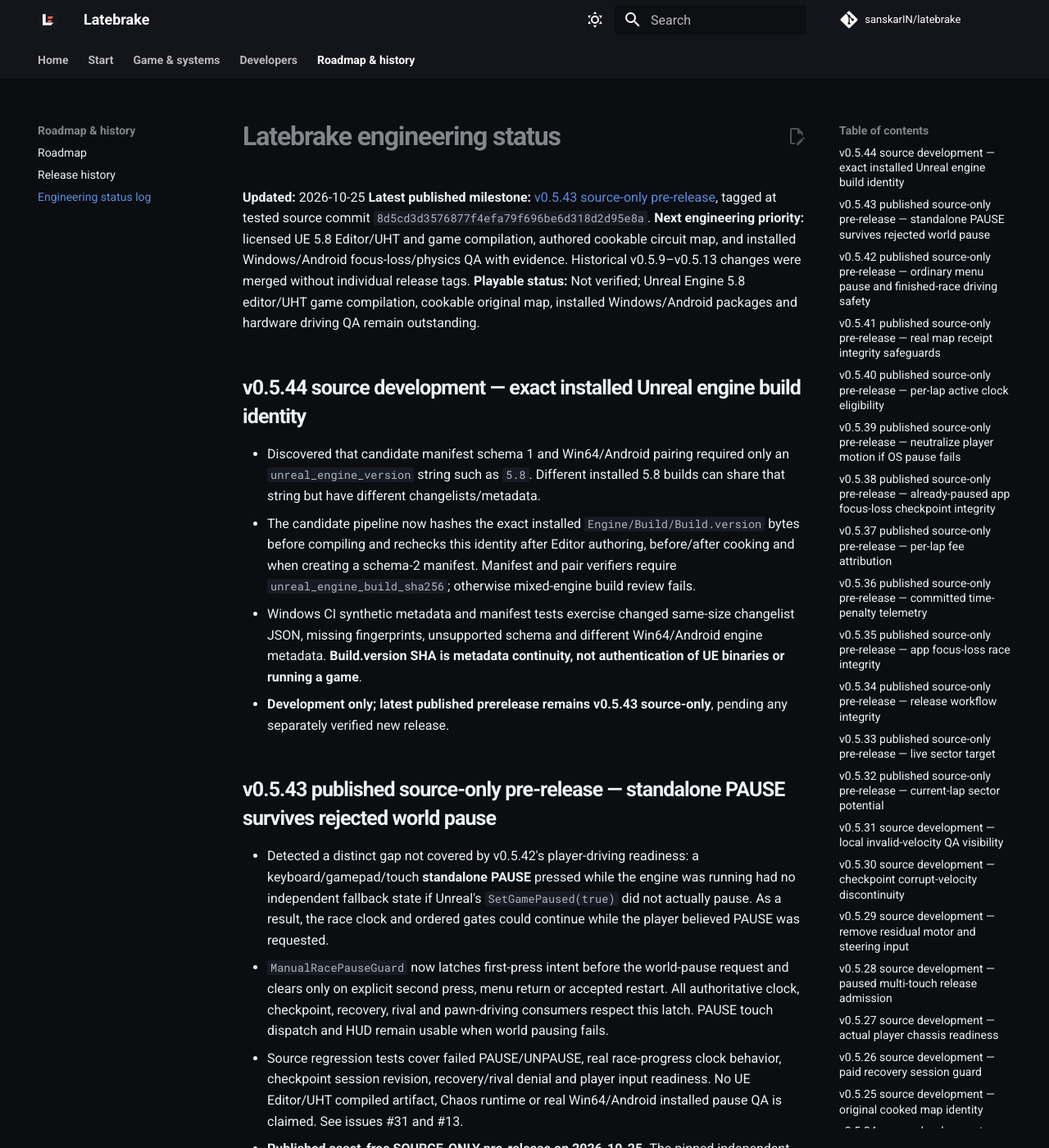
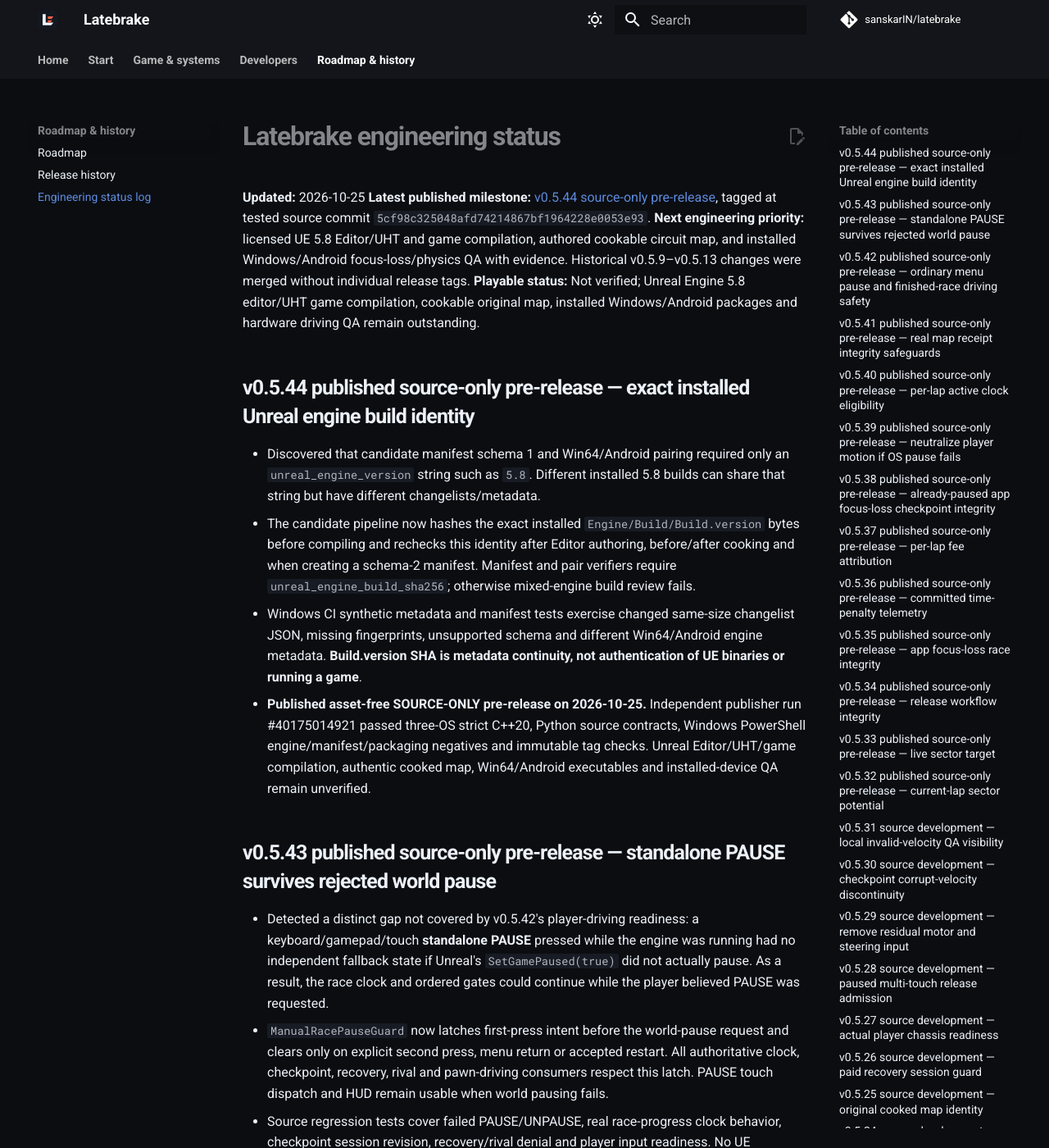
Before and after one commit to sanskarIN/latebrake, an MkDocs documentation site: the page built from docs/STATUS.md, in a window 1280 px wide and 1400 px high. Shown: the whole window at 82% size. Built offline with MkDocs 1.6.1 and Material for MkDocs 9.7.7, drawn with Linux system fonts in a browser that asks for light colours; comment, search, counter and statistics services are not loaded.

Commit message:
docs(status): record verified source-only v0.5.44 release and missing real engine QA

```diff
--- a/docs/STATUS.md
+++ b/docs/STATUS.md
@@ -1,16 +1,16 @@
 # Latebrake engineering status
 
 **Updated:** 2026-10-25
-**Latest published milestone:** [v0.5.43 source-only pre-release](https://github.com/sanskarIN/latebrake/releases/tag/v0.5.43), tagged at tested source commit `8d5cd3d3576877f4efa79f696be6d318d2d95e8a`.
+**Latest published milestone:** [v0.5.44 source-only pre-release](https://github.com/sanskarIN/latebrake/releases/tag/v0.5.44), tagged at tested source commit `5cf98c325048afd74214867bf1964228e0053e93`.
 **Next engineering priority:** licensed UE 5.8 Editor/UHT and game compilation, authored cookable circuit map, and installed Windows/Android focus-loss/physics QA with evidence. Historical v0.5.9–v0.5.13 changes were merged without individual release tags.
 **Playable status:** Not verified; Unreal Engine 5.8 editor/UHT game compilation, cookable original map, installed Windows/Android packages and hardware driving QA remain outstanding.
 
-## v0.5.44 source development — exact installed Unreal engine build identity
+## v0.5.44 published source-only pre-release — exact installed Unreal engine build identity
 
 - Discovered that candidate manifest schema 1 and Win64/Android pairing required only an `unreal_engine_version` string such as `5.8`. Different installed 5.8 builds can share that string but have different changelists/metadata.
 - The candidate pipeline now hashes the exact installed `Engine/Build/Build.version` bytes before compiling and rechecks this identity after Editor authoring, before/after cooking and when creating a schema-2 manifest. Manifest and pair verifiers require `unreal_engine_build_sha256`; otherwise mixed-engine build review fails.
 - Windows CI synthetic metadata and manifest tests exercise changed same-size changelist JSON, missing fingerprints, unsupported schema and different Win64/Android engine metadata. **Build.version SHA is metadata continuity, not authentication of UE binaries or running a game**.
-- **Development only; latest published prerelease remains v0.5.43 source-only**, pending any separately verified new release.
+- **Published asset-free SOURCE-ONLY pre-release on 2026-10-25.** Independent publisher run #40175014921 passed three-OS strict C++20, Python source contracts, Windows PowerShell engine/manifest/packaging negatives and immutable tag checks. Unreal Editor/UHT/game compilation, authentic cooked map, Win64/Android executables and installed-device QA remain unverified.
 
 ## v0.5.43 published source-only pre-release — standalone PAUSE survives rejected world pause
 
```
